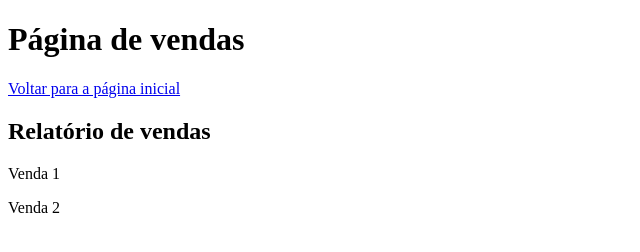
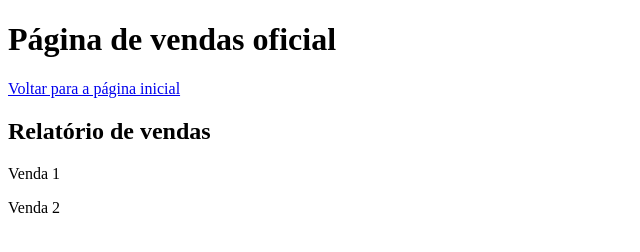
Before and after one commit to richysquare/aulagithub, a plain HTML site: page vendas.html in a window 1280 px wide. Shown: the whole page, without its empty margins (0-640 px from the left). Drawn offline with Linux system fonts and the light colour scheme.

Commit message:
Adicionei a palavra oficial

```diff
--- a/vendas.html
+++ b/vendas.html
@@ -6,7 +6,7 @@
     <title>Document</title>
 </head>
 <body>
-    <h1>Página de vendas</h1>
+    <h1>Página de vendas oficial</h1>
     <a href="index.html"> Voltar para a página inicial</a>
     <h2>Relatório de vendas</h2>
     <p>Venda 1</p>
```
